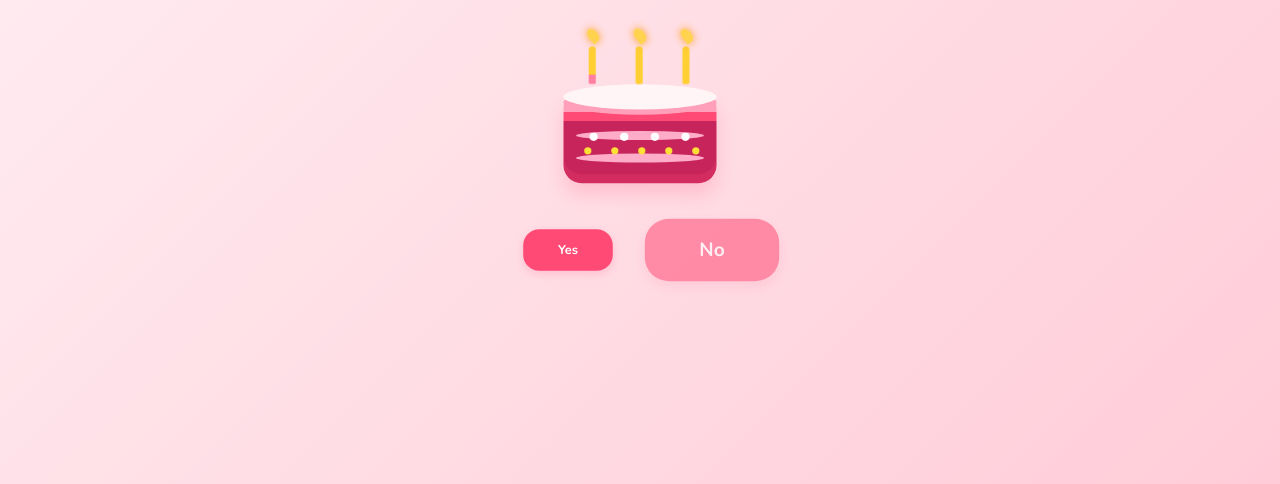
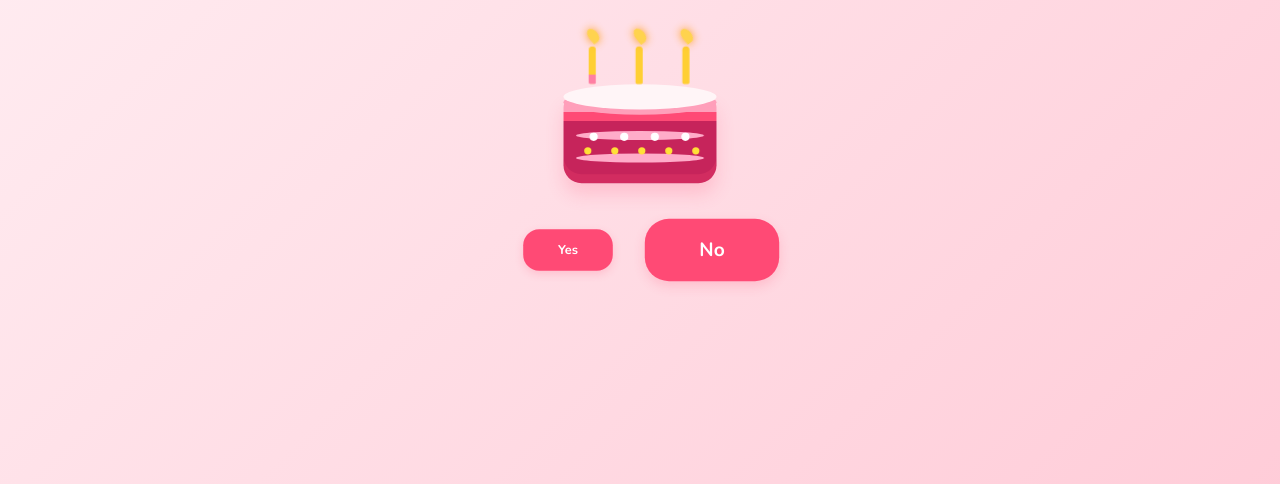
Before and after one commit to coderrvs-pixel/bday-card, a plain HTML site: page yes.html in a window 1280 px wide. Both pictures are taken after a click on the button "Yes". Shown: the part 316-800 px from the top of the page. Drawn offline with nearby package versions, Linux system fonts and the light colour scheme.

Commit message:
Keep second page No styling intact

```diff
--- a/yes.html
+++ b/yes.html
@@ -19,25 +19,25 @@
         </div>
         <div class="buttons">
             <button class="btn" id="yesButton" onclick="shrinkYes()">Yes</button>
-            <button class="btn" id="noButton" type="button" disabled onclick="nextPage()">No</button>
+            <button class="btn" id="noButton" type="button" onclick="nextPage()">No</button>
         </div>
     </div>
 
     <script>
         let yesScale = 1.0;
         let noScale = 1.0;
+        const noButton = document.getElementById("noButton");
+        noButton.style.pointerEvents = "none";
 
         function shrinkYes() {
             const yesBtn = document.getElementById("yesButton");
-            const noBtn = document.getElementById("noButton");
+            const noBtn = noButton;
             yesScale -= 0.2;
             noScale += 0.2;
             noBtn.style.transform = `scale(${noScale})`;
             if (yesScale <= 0.05) {
                 yesBtn.style.display = "none";
-                noBtn.disabled = false;
-                noBtn.removeAttribute("disabled");
-                noBtn.textContent = "No - unlocked";
+                noBtn.style.pointerEvents = "auto";
                 return;
             }
             yesBtn.style.transform = `scale(${yesScale})`;
```
